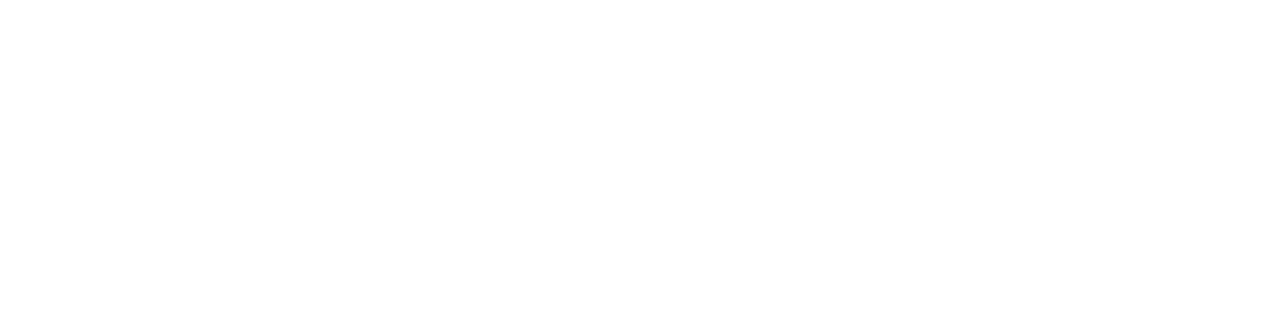
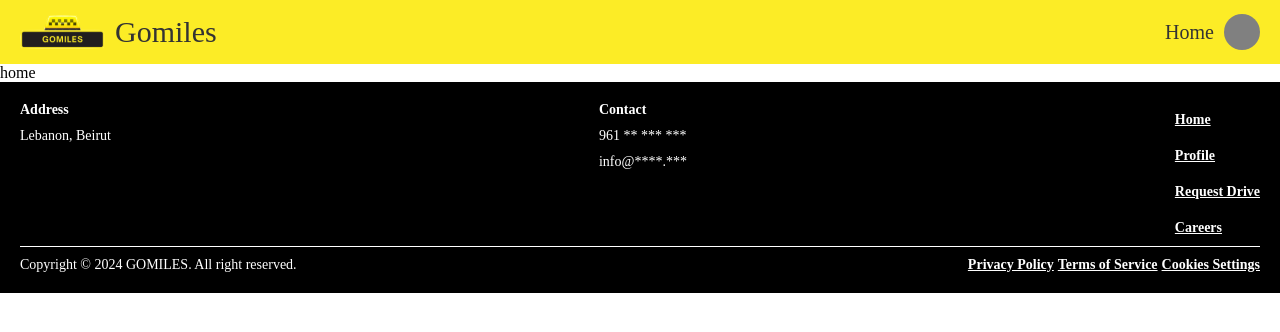
Before and after one commit to Ali-H-Hassan/TaxiApp, a React (Vite) app in the folder frontend/: page / in a window 1280 px wide. Shown: the top 332 px of the page. Built offline with nearby package versions, Linux system fonts and the light colour scheme.

Commit message:
[routes]: added react-router-dom and home page

```diff
--- a/frontend/package.json
+++ b/frontend/package.json
@@ -13,7 +13,8 @@
   "dependencies": {
     "prettier": "^3.1.1",
     "react": "^18.2.0",
-    "react-dom": "^18.2.0"
+    "react-dom": "^18.2.0",
+    "react-router-dom": "^6.20.1"
   },
   "devDependencies": {
     "@types/react": "^18.2.37",
--- a/frontend/src/App.jsx
+++ b/frontend/src/App.jsx
@@ -1,7 +1,24 @@
+import { BrowserRouter, Routes, Route } from 'react-router-dom'
 import './styles/global.css'
+import Header from './components/header'
+import Footer from './components/footer'
+import Home from './pages/home'
 
 function App() {
-  return <></>
+  return (
+    <>
+      <BrowserRouter>
+        <Header />
+
+        <Routes>
+          <Route path="/" index element={<Home />} />
+          <Route path="*" element={<>404 page not found</>} />
+        </Routes>
+
+        <Footer />
+      </BrowserRouter>
+    </>
+  )
 }
 
 export default App
--- /dev/null
+++ b/frontend/src/pages/home/index.jsx
@@ -0,0 +1,5 @@
+import './index.css'
+
+export default function Index() {
+  return <div>home</div>
+}
```
Also changed, not shown: frontend/src/pages/home/index.css (added), 1 other file (tests, documents, lock files or other folders).
